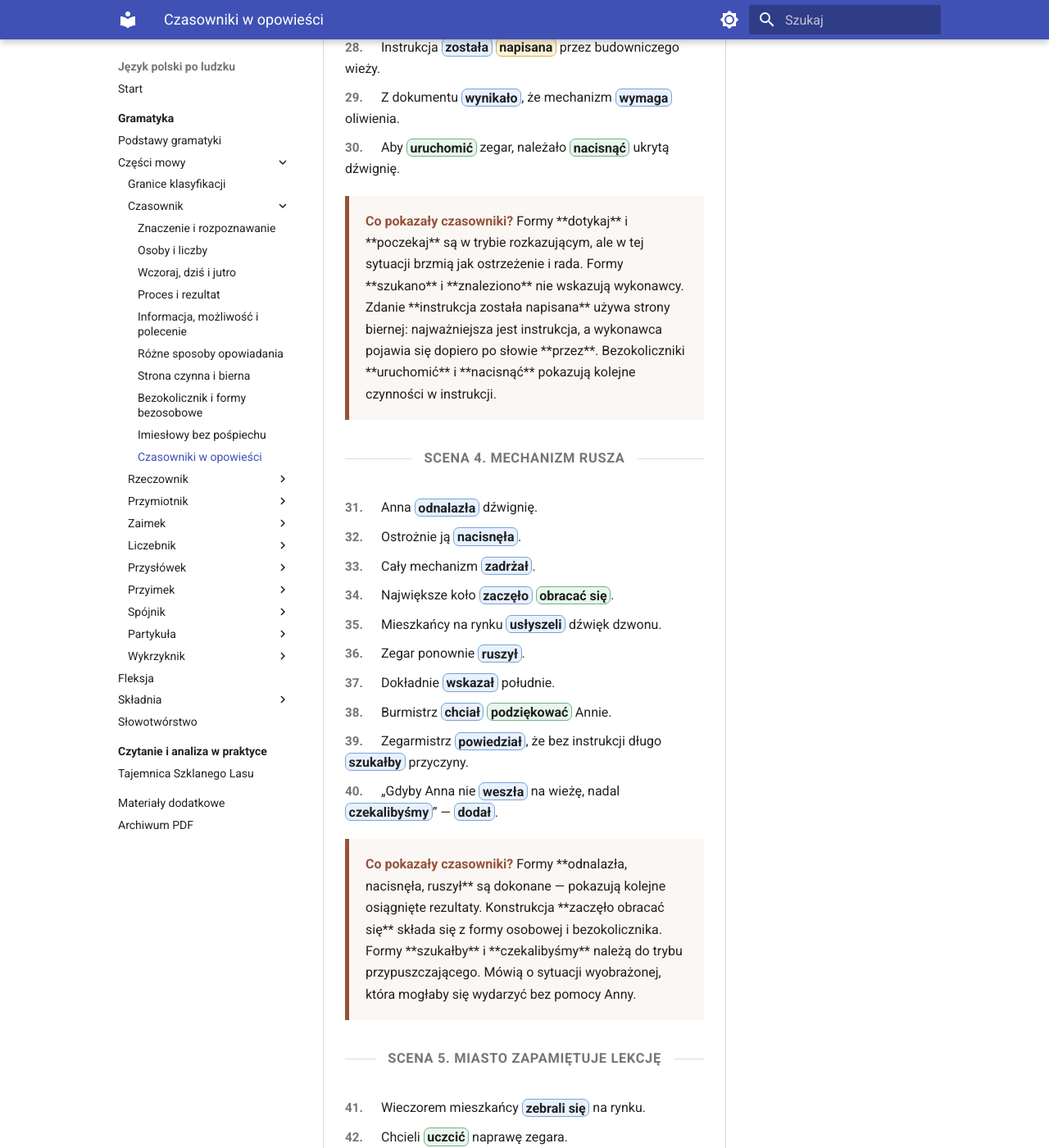
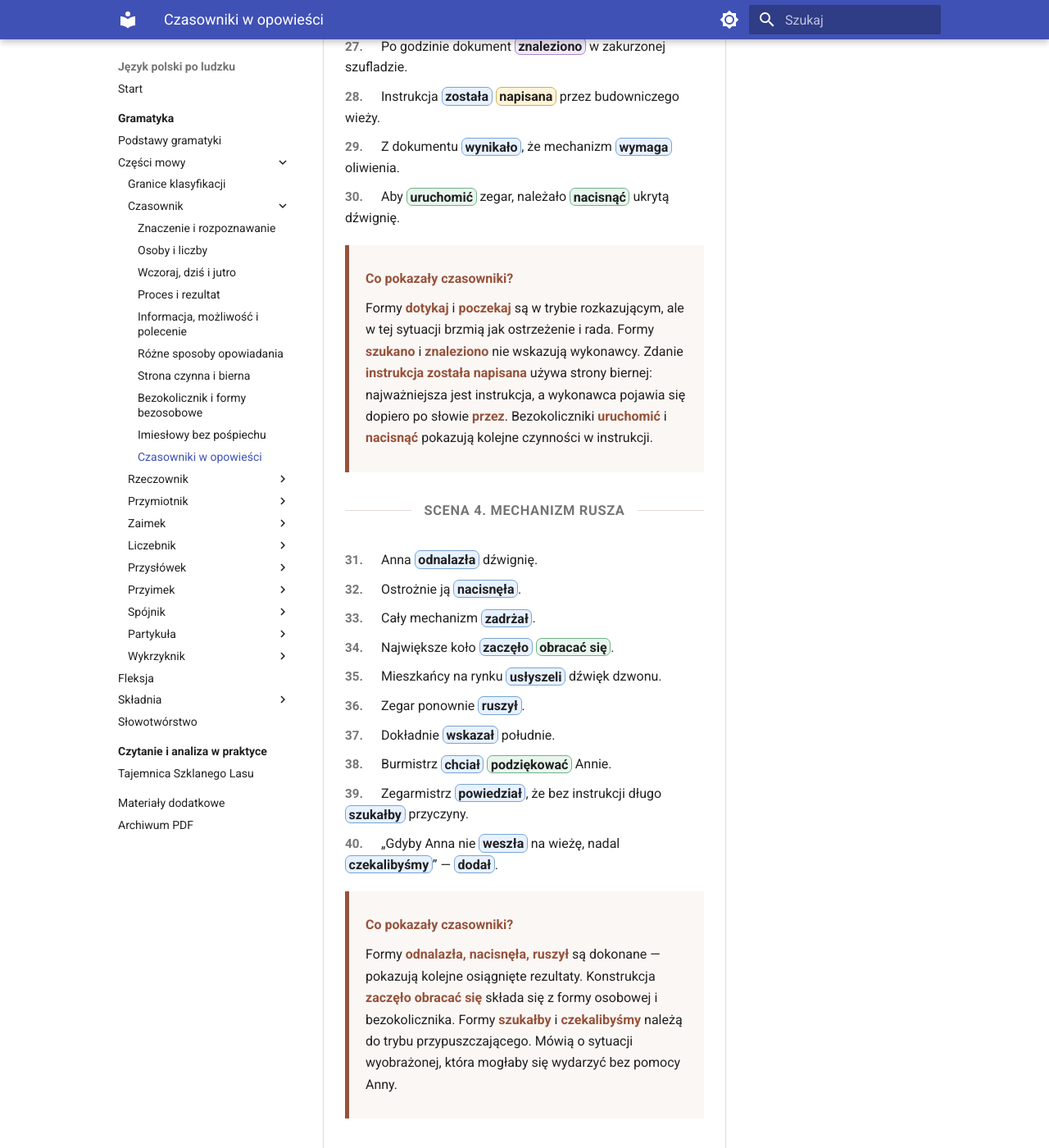
Before and after one commit to dchorazkiewicz/SP_JP, an MkDocs documentation site: the page built from docs/gramatyka/czesci-mowy/czasownik/czasowniki-w-tekscie.md, in a window 1280 px wide and 1400 px high, scrolled down 2448 px. Shown: the whole window at 82% size. Built offline with MkDocs 1.6.1 and Material for MkDocs 9.7.7, drawn with Linux system fonts in a browser that asks for light colours; some of the changed text lies outside the part shown.

Commit message:
Fix nested Markdown in guided verb story

```diff
--- a/docs/gramatyka/czesci-mowy/czasownik/czasowniki-w-tekscie.md
+++ b/docs/gramatyka/czesci-mowy/czasownik/czasowniki-w-tekscie.md
@@ -6,7 +6,7 @@
 Poniższa historia została podzielona na pięć scen. Po każdej z nich zatrzymujemy się i sprawdzamy, co dokładnie zrobiły czasowniki: jaki pokazały czas, kto wykonał czynność, czy pokazały proces, rezultat albo ukrytego wykonawcę.
 </div>
 
-<div class="verb-reading">
+<div class="verb-reading" markdown>
   <div class="verb-reading__header">
     <h2>Noc, w której zatrzymał się miejski zegar</h2>
     <p>Kolory pomagają zauważyć formy, ale najważniejsze są komentarze po każdej scenie.</p>
@@ -17,7 +17,7 @@ Poniższa historia została podzielona na pięć scen. Po każdej z nich zatrzym
       <span class="verb-impersonal">formy bezosobowe</span>
     </div>
   </div>
-  <div class="verb-reading__text">
+  <div class="verb-reading__text" markdown>
 
 <div class="verb-scene-break">Scena 1. Zegar milknie</div>
 
```
